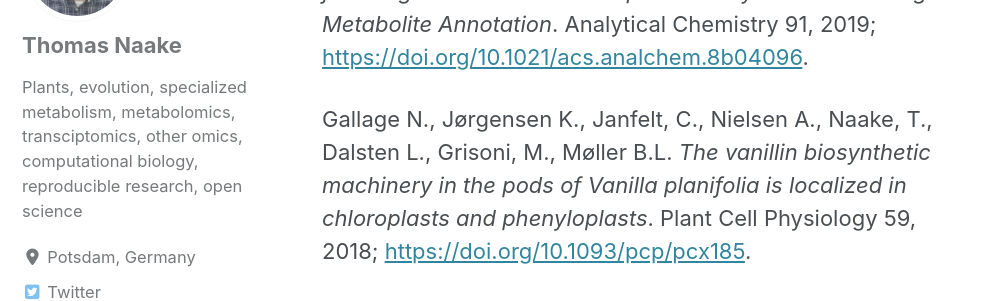
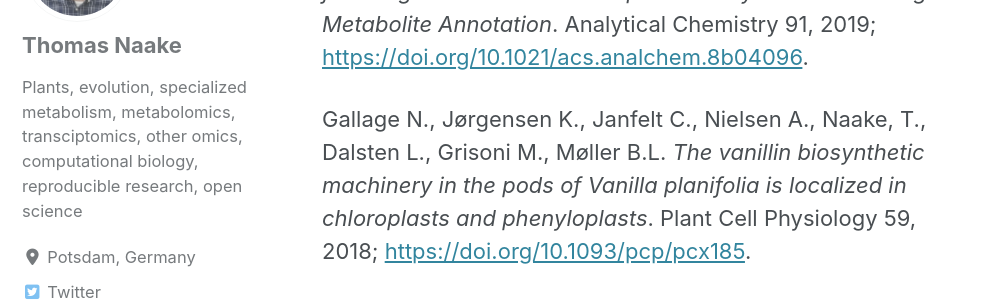
Before and after one commit to tnaake/tnaake.github.io, a Jekyll site: the page built from _pages/about.md, in a window 1280 px wide and 900 px high, scrolled down 1018 px. Shown: the part 154-455 px from the top of the window, without its empty margins (0-990 px from the left). Built offline with Jekyll 4.4.1, drawn with Linux system fonts in a browser that asks for light colours; cached includes are drawn as plain includes; nearby versions of some CDN libraries.

Commit message:
remove commas between first and family name

```diff
--- a/_pages/about.md
+++ b/_pages/about.md
@@ -44,8 +44,8 @@ High-Resolution Mass Spectrometry Data in R Aiding Metabolite Annotation*.
 Analytical Chemistry 91, 2019;
 [https://doi.org/10.1021/acs.analchem.8b04096](https://doi.org/10.1021/acs.analchem.8b04096).
 
-Gallage N., Jørgensen K., Janfelt, C., Nielsen A., Naake, T., Dalsten L.,
-Grisoni, M., Møller B.L. *The vanillin biosynthetic machinery in the pods of
+Gallage N., Jørgensen K., Janfelt C., Nielsen A., Naake, T., Dalsten L.,
+Grisoni M., Møller B.L. *The vanillin biosynthetic machinery in the pods of
 Vanilla planifolia is localized in chloroplasts and phenyloplasts*. Plant Cell Physiology 59, 2018;
 [https://doi.org/10.1093/pcp/pcx185](https://doi.org/10.1093/pcp/pcx185).
 
```
